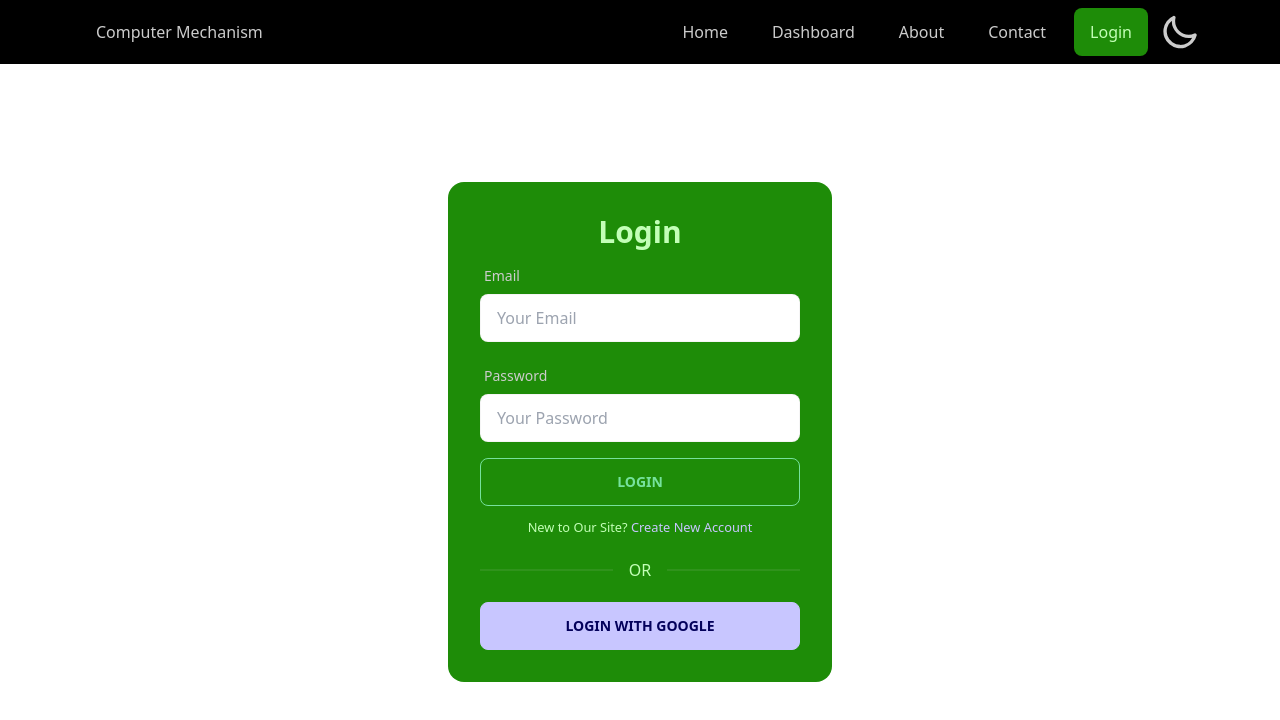
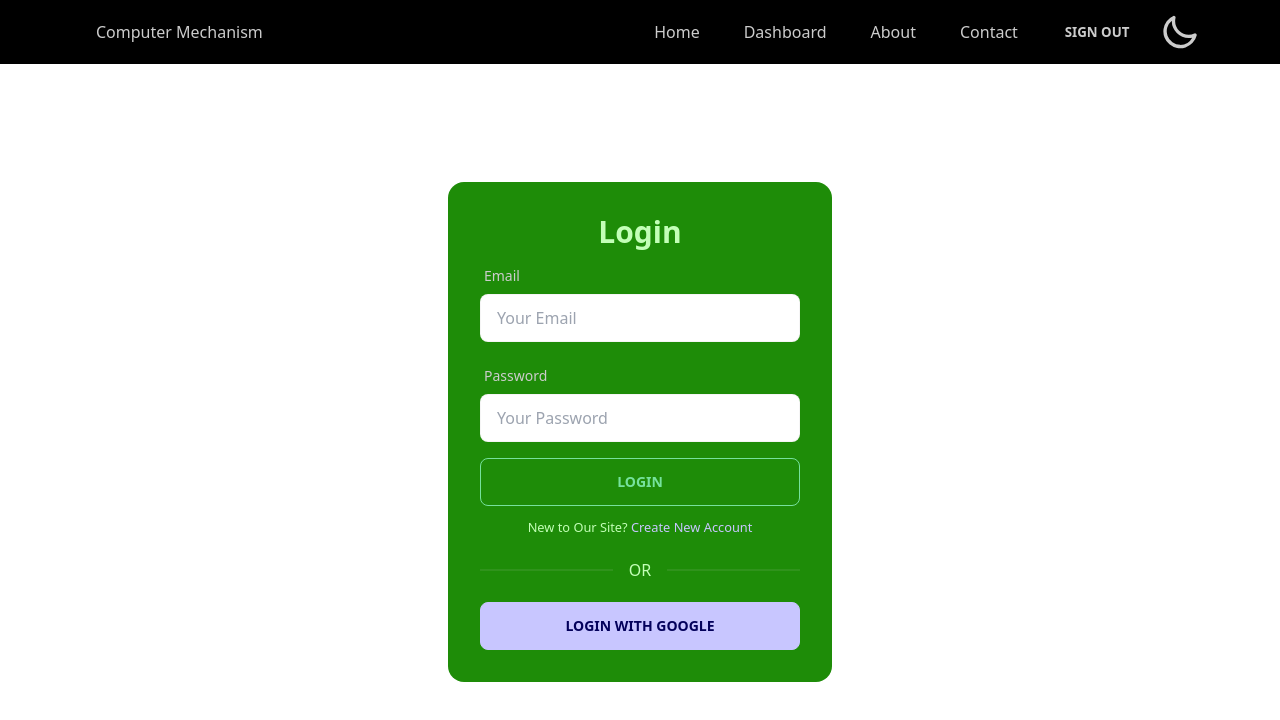
Before and after one commit to Thowhid31/manufacturer-website-client-side-assignment-12, a React (Create React App) app: page /login in a window 1280 px wide. Shown: the top 720 px of the page. Built offline with nearby package versions, Linux system fonts and the light colour scheme; no server answers; sample sign-in values are in the browser's storage.

Commit message:
implement requiredAuth for secured route

```diff
--- a/src/App.js
+++ b/src/App.js
@@ -6,6 +6,7 @@ import Login from './Components/Login';
 import Navbar from './Components/Navbar';
 import Portfolio from './Components/Portfolio';
 import PurchasePage from './Components/PurchasePage';
+import RequireAuth from './Components/RequireAuth';
 import SignUp from './Components/SignUp';
 import Dashboard from './Pages/Dashboard/Dashboard';
 import Home from './Pages/Home/Home';
@@ -22,7 +23,11 @@ function App() {
         <Route path='/about' element={<About></About>}></Route>
         <Route path='/contact' element={<Contact></Contact>}></Route>
         <Route path='/portfolio' element={<Portfolio></Portfolio>}></Route>
-        <Route path='/product/:productId' element={<PurchasePage></PurchasePage>}></Route>
+        <Route path='/product/:productId' element={
+          <RequireAuth>
+            <PurchasePage></PurchasePage>
+          </RequireAuth>
+        }></Route>
         <Route path='/login' element={<Login></Login>}></Route>
         <Route path='/signup' element={<SignUp></SignUp>}></Route>
       </Routes>
--- a/src/Components/Login.js
+++ b/src/Components/Login.js
@@ -3,11 +3,18 @@ import auth from '../firebase.init';
 import { useSignInWithEmailAndPassword, useSignInWithGoogle } from 'react-firebase-hooks/auth';
 import { useForm } from "react-hook-form";
 import Loading from './Loading';
-import { Link } from 'react-router-dom';
+import { Link, useLocation, useNavigate } from 'react-router-dom';
 
 const Login = () => {
     const [signInWithGoogle, gUser, gLoading, gError] = useSignInWithGoogle(auth);
     const { register, formState: { errors }, handleSubmit } = useForm();
+
+
+    let signInErrorMessage;
+
+    const navigate = useNavigate();
+    const location = useLocation();
+    let from = location.state?.from?.pathname || "/";
 
     const [
         signInWithEmailAndPassword,
@@ -17,10 +24,10 @@ const Login = () => {
       ] = useSignInWithEmailAndPassword(auth);
 
     if (user || gUser) {
-        console.log(user || gUser);
+        navigate (from, {replace: true})
     }
 
-    let signInErrorMessage;
+
 
     if (error || gError){
         signInErrorMessage= <p className='text-yellow-300'><small>{error?.message || gError.message}</small></p>
--- a/src/Components/Navbar.js
+++ b/src/Components/Navbar.js
@@ -1,8 +1,18 @@
+import { signOut } from 'firebase/auth';
 import React, { useState } from 'react';
+import { useAuthState } from 'react-firebase-hooks/auth';
 import { NavLink } from 'react-router-dom';
+import auth from '../firebase.init';
 
 const Navbar = ({ children }) => {
+
+    const [user, loading, error] = useAuthState(auth)
+
     const [dark, setDark] = useState(false);
+
+    const logout = () => {
+        signOut(auth)
+    };
     return (
         <div className="drawer drawer-end " data-theme={dark ? "dark" : "light"}>
             <input id="my-drawer-3" type="checkbox" className="drawer-toggle" />
@@ -24,7 +34,7 @@ const Navbar = ({ children }) => {
                             <li><NavLink to='/dashboard' className='rounded-lg'>Dashboard</NavLink></li>
                             <li><NavLink to='/about' className='rounded-lg'>About</NavLink></li>
                             <li><NavLink to='/contact' className='rounded-lg'>Contact</NavLink></li>
-                            <li><NavLink to='/login' className='rounded-lg'>Login</NavLink></li>
+                            <li>{user ? <button onClick={logout} className='btn btn-ghost'>Sign Out</button> : <NavLink to='/login' className='rounded-lg'>Login</NavLink>}</li>
                             <label className="swap swap-rotate">
                                 <input type="checkbox" onClick={() => setDark(!dark)} />
                                 <svg className="swap-on fill-current w-10 h-10" xmlns="http://www.w3.org/2000/svg" viewBox="0 0 24 24"><path d="M5.64,17l-.71.71a1,1,0,0,0,0,1.41,1,1,0,0,0,1.41,0l.71-.71A1,1,0,0,0,5.64,17ZM5,12a1,1,0,0,0-1-1H3a1,1,0,0,0,0,2H4A1,1,0,0,0,5,12Zm7-7a1,1,0,0,0,1-1V3a1,1,0,0,0-2,0V4A1,1,0,0,0,12,5ZM5.64,7.05a1,1,0,0,0,.7.29,1,1,0,0,0,.71-.29,1,1,0,0,0,0-1.41l-.71-.71A1,1,0,0,0,4.93,6.34Zm12,.29a1,1,0,0,0,.7-.29l.71-.71a1,1,0,1,0-1.41-1.41L17,5.64a1,1,0,0,0,0,1.41A1,1,0,0,0,17.66,7.34ZM21,11H20a1,1,0,0,0,0,2h1a1,1,0,0,0,0-2Zm-9,8a1,1,0,0,0-1,1v1a1,1,0,0,0,2,0V20A1,1,0,0,0,12,19ZM18.36,17A1,1,0,0,0,17,18.36l.71.71a1,1,0,0,0,1.41,0,1,1,0,0,0,0-1.41ZM12,6.5A5.5,5.5,0,1,0,17.5,12,5.51,5.51,0,0,0,12,6.5Zm0,9A3.5,3.5,0,1,1,15.5,12,3.5,3.5,0,0,1,12,15.5Z" /></svg>
@@ -45,7 +55,7 @@ const Navbar = ({ children }) => {
                     <li><NavLink to='/about' className='rounded-lg my-1'>About</NavLink></li>
                     <li><NavLink to='/contact' className='rounded-lg my-1'>Contact</NavLink></li>
                     <li><NavLink to='/portfolio' className='rounded-lg my-1'>Portfolio</NavLink></li>
-                    <li><NavLink to='/login' className='rounded-lg my-1'>Login</NavLink></li>
+                    <li>{user ? <button onClick={logout} className='btn btn-ghost'>Sign Out</button> : <NavLink to='/login' className='rounded-lg'>Login</NavLink>}</li>
                     <label className="swap swap-rotate">
                         <input type="checkbox" onClick={() => setDark(!dark)} />
                         <svg className="swap-on fill-current w-10 h-10" xmlns="http://www.w3.org/2000/svg" viewBox="0 0 24 24"><path d="M5.64,17l-.71.71a1,1,0,0,0,0,1.41,1,1,0,0,0,1.41,0l.71-.71A1,1,0,0,0,5.64,17ZM5,12a1,1,0,0,0-1-1H3a1,1,0,0,0,0,2H4A1,1,0,0,0,5,12Zm7-7a1,1,0,0,0,1-1V3a1,1,0,0,0-2,0V4A1,1,0,0,0,12,5ZM5.64,7.05a1,1,0,0,0,.7.29,1,1,0,0,0,.71-.29,1,1,0,0,0,0-1.41l-.71-.71A1,1,0,0,0,4.93,6.34Zm12,.29a1,1,0,0,0,.7-.29l.71-.71a1,1,0,1,0-1.41-1.41L17,5.64a1,1,0,0,0,0,1.41A1,1,0,0,0,17.66,7.34ZM21,11H20a1,1,0,0,0,0,2h1a1,1,0,0,0,0-2Zm-9,8a1,1,0,0,0-1,1v1a1,1,0,0,0,2,0V20A1,1,0,0,0,12,19ZM18.36,17A1,1,0,0,0,17,18.36l.71.71a1,1,0,0,0,1.41,0,1,1,0,0,0,0-1.41ZM12,6.5A5.5,5.5,0,1,0,17.5,12,5.51,5.51,0,0,0,12,6.5Zm0,9A3.5,3.5,0,1,1,15.5,12,3.5,3.5,0,0,1,12,15.5Z" /></svg>
--- /dev/null
+++ b/src/Components/RequireAuth.js
@@ -0,0 +1,22 @@
+import React from 'react';
+import { useAuthState } from 'react-firebase-hooks/auth';
+import { Navigate, useLocation } from 'react-router-dom';
+import auth from '../firebase.init';
+import Loading from './Loading';
+
+const RequireAuth = ({children}) => {
+
+    const [user, loading] = useAuthState(auth);
+    const location = useLocation();
+
+    if(loading){
+        return <Loading></Loading>
+    }
+
+    if(!user){
+        return <Navigate to='/login' state={{ from: location }} replace></Navigate>
+    }
+    return children;
+};
+
+export default RequireAuth;
```
